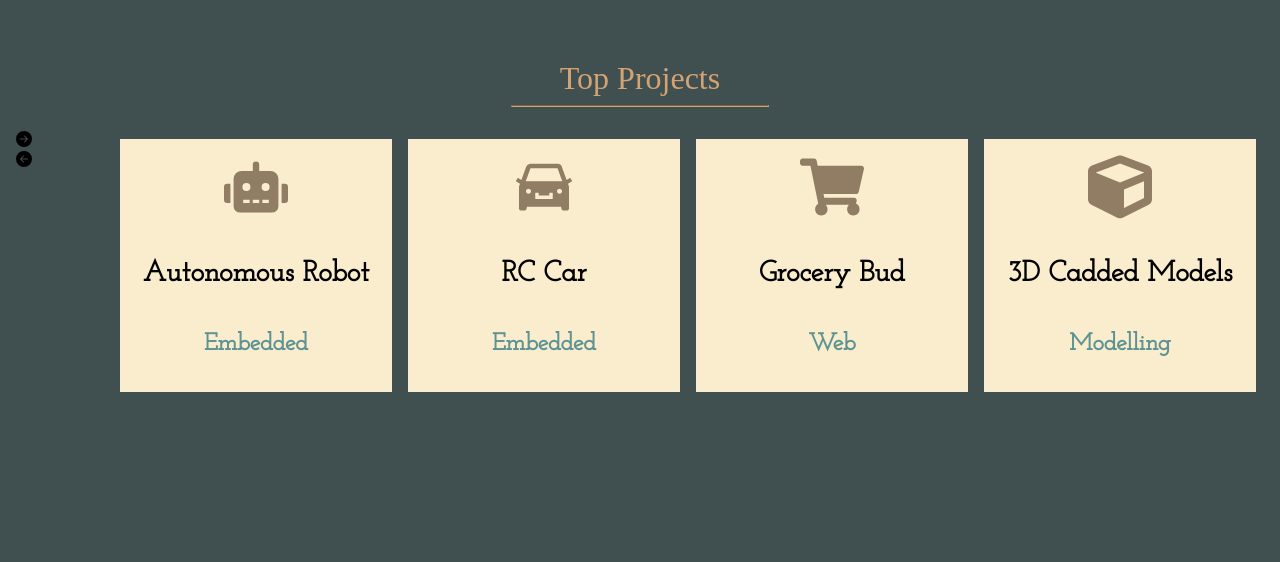
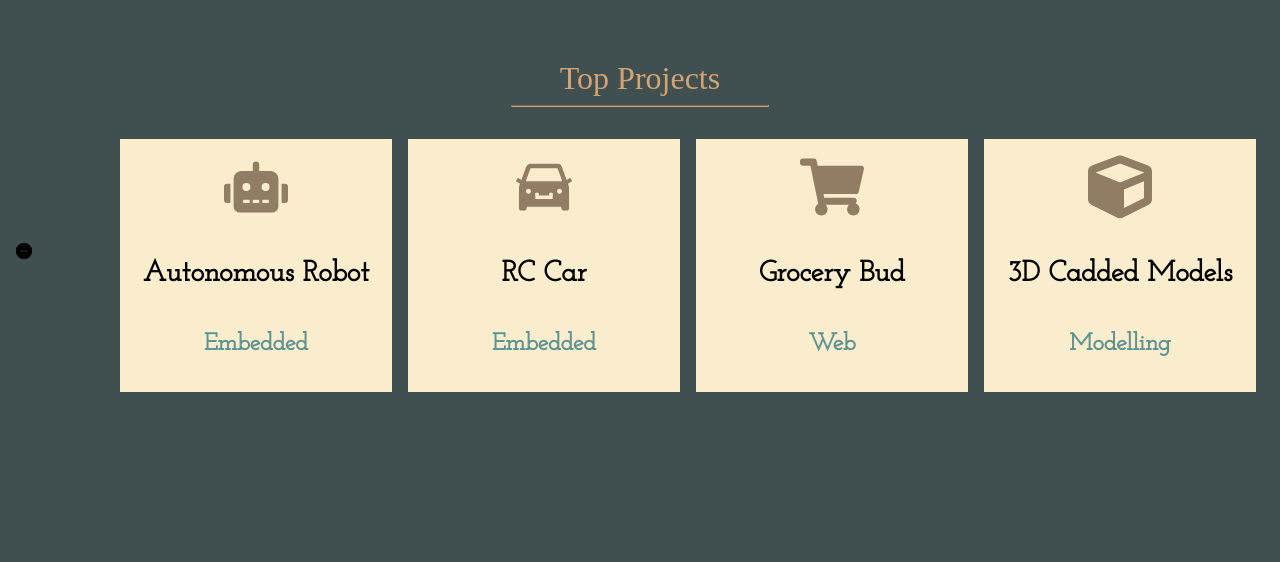
Before and after one commit to FatimaLDL1997/portfolio, a React (Create React App) app: page / in a window 1280 px wide. Shown: the part 2540-3102 px from the top of the page. Built offline with nearby package versions, Linux system fonts and the light colour scheme; a web font is replaced by a local one.

Commit message:
fixed added

```diff
--- a/src/index.css
+++ b/src/index.css
@@ -74,10 +74,10 @@ html {
   box-shadow: rgb(0 0 0 / 25%);
 }
 /* .left-scroll {
-  position: absolute;
+  position: relative;
   color: #907d63;
   font-size: 3rem;
-  right: 5vw;
+  right: 20px;
   display: flex;
   z-index: 4;
   height: fit-content;
@@ -95,17 +95,15 @@ html {
   justify-content: flex-end;
   opacity: 0.5;
 } */
-
+.fixed-container {
+  position: absolute;
+}
 .scroll-container {
   position: relative;
   width: 100vw;
+  top: 7rem;
 }
-/* .fixed-container {
-  position: relative;
-  top: 7rem;
-  z-index: 4;
-} */
-/* .left-scroll:hover {
+.left-scroll:hover {
   cursor: pointer;
   color: #577a7a;
   transition: 1s;
@@ -116,7 +114,7 @@ html {
   color: #577a7a;
   transition: 1s;
   opacity: 1;
-} */
+}
 .bottom-footer {
   padding-top: 3rem;
   padding-bottom: 3rem;
--- a/src/pages/Projects.js
+++ b/src/pages/Projects.js
@@ -12,7 +12,7 @@ const Projects = () => {
   const filterItems = (item) => {
     if (item === "all") {
       setMenuItems(projects);
-      // console.log(menuItems);
+      console.log(menuItems);
       return;
     }
     const newItems = projects.filter((project) => project.category === item);
```
